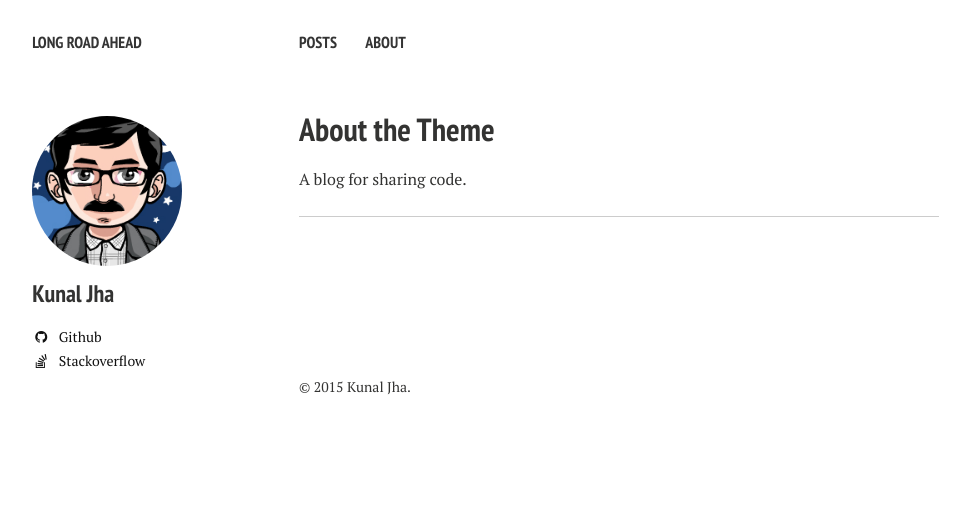
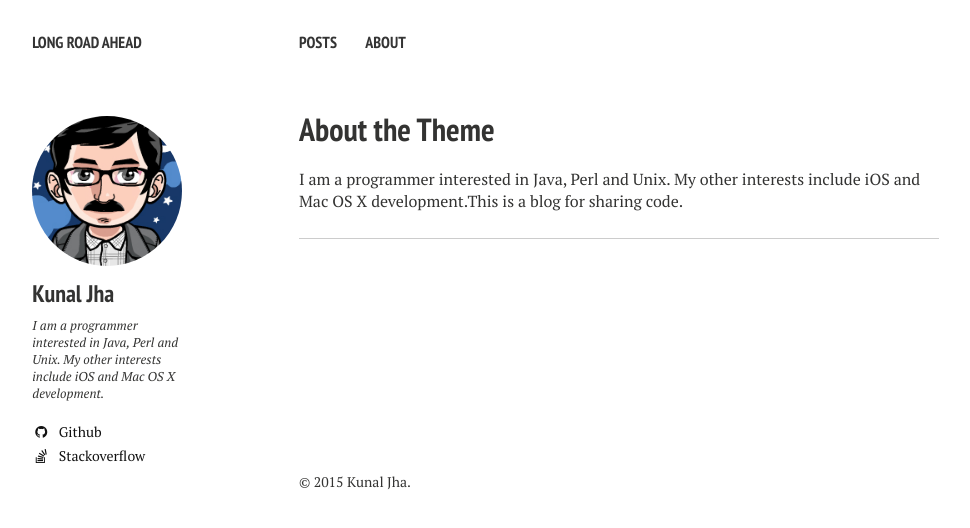
Before and after one commit to kunalbalajeejha/kunalbalajeejha.github.io, a Jekyll site: the page built from about/index.md, in a window 1280 px wide. Shown: the top 528 px of the page, without its empty margins (21-991 px from the left). Built offline with Jekyll 4.4.1, drawn with Linux system fonts in a browser that asks for light colours; nearby versions of some CDN libraries.

Commit message:
Adding  the bio in config.yml and about page.

```diff
--- a/_config.yml
+++ b/_config.yml
@@ -28,7 +28,7 @@ kramdown:
 owner:
   name: Kunal Jha
   avatar: bio-photo.png
-  bio: ""
+  bio: "I am a programmer interested in Java, Perl and Unix. My other interests include iOS and Mac OS X development."
   email:
   disqus-shortname:
   twitter: #username
--- a/about/index.md
+++ b/about/index.md
@@ -6,4 +6,4 @@ modified: 2014-08-08T20:53:07.573882-04:00
 comments: true
 ---
 
-A blog for sharing code.
+I am a programmer interested in Java, Perl and Unix. My other interests include iOS and Mac OS X development.This is a blog for sharing code.
```
